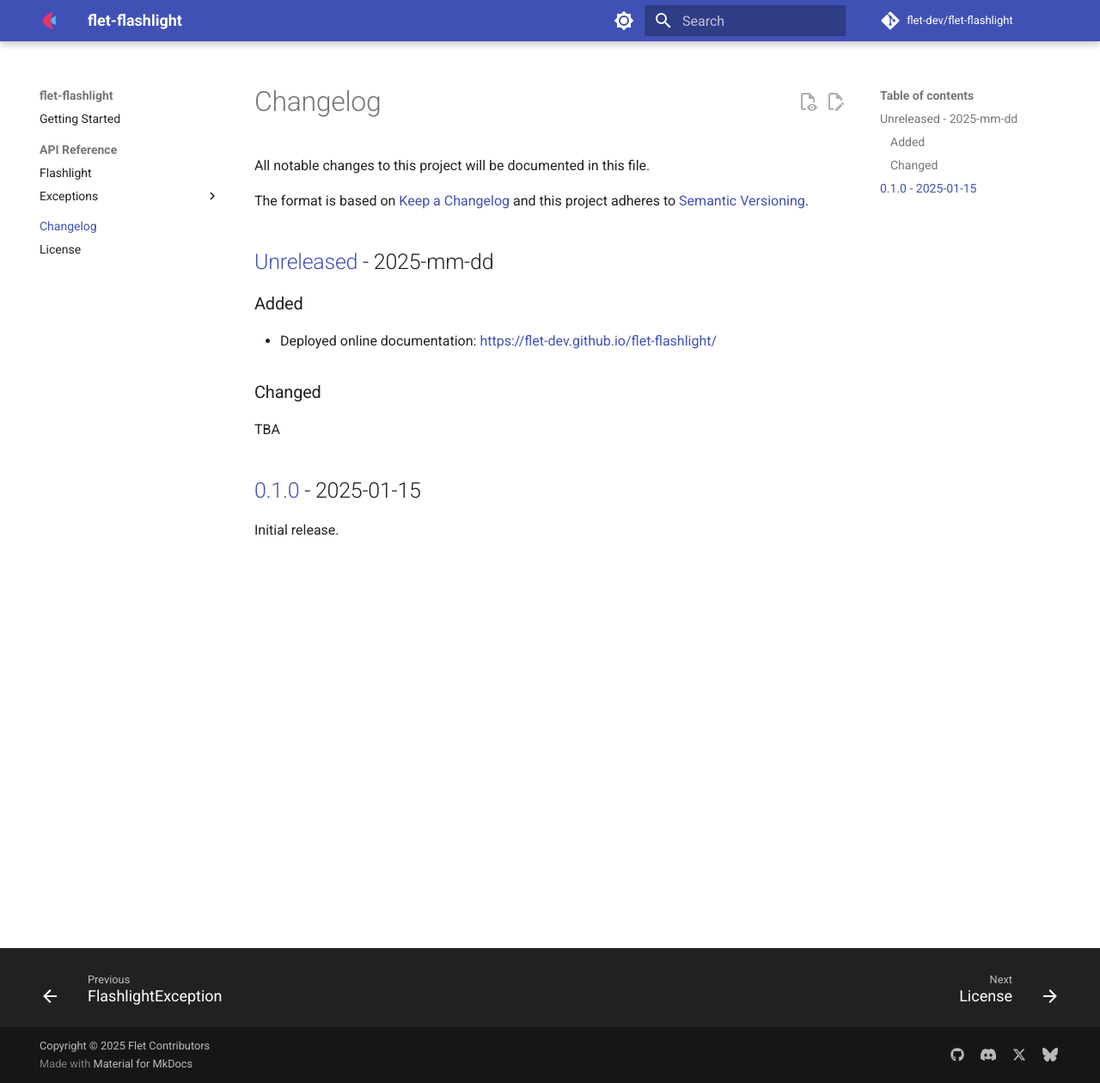
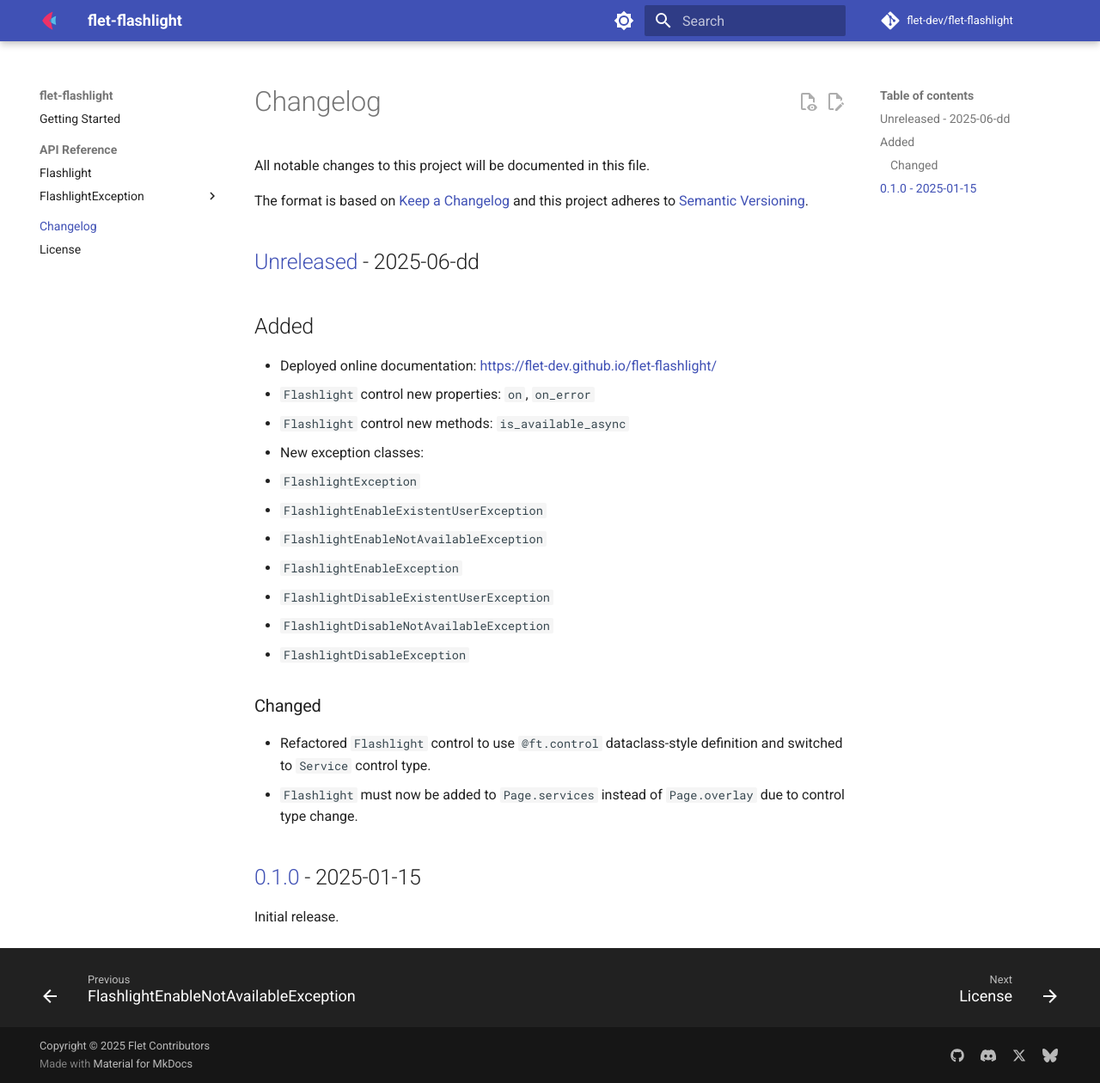
Before and after one commit to tct123/flet-flashlight, an MkDocs documentation site: the page built from docs/changelog.md, in a window 1280 px wide and 1260 px high. Shown: the whole window at 86% size. Built offline with MkDocs 1.6.1 and Material for MkDocs 9.7.7, drawn with Linux system fonts in a browser that asks for light colours; comment, search, counter and statistics services are not loaded; the version menu is left out.

Commit message:
write v0.2 changelog

```diff
--- a/CHANGELOG.md
+++ b/CHANGELOG.md
@@ -5,15 +5,26 @@ All notable changes to this project will be documented in this file.
 The format is based on [Keep a Changelog](http://keepachangelog.com/en/1.0.0/)
 and this project adheres to [Semantic Versioning](http://semver.org/spec/v2.0.0.html).
 
-## [Unreleased] - 2025-mm-dd
+## [Unreleased] - 2025-06-dd
 
-### Added
+## Added
 
 - Deployed online documentation: https://flet-dev.github.io/flet-flashlight/
+- `Flashlight` control new properties: `on`, `on_error`
+- `Flashlight` control new methods: `is_available_async`
+- New exception classes:
+  - `FlashlightException`
+  - `FlashlightEnableExistentUserException`
+  - `FlashlightEnableNotAvailableException`
+  - `FlashlightEnableException`
+  - `FlashlightDisableExistentUserException`
+  - `FlashlightDisableNotAvailableException`
+  - `FlashlightDisableException`
 
 ### Changed
 
-TBA
+- Refactored `Flashlight` control to use `@ft.control` dataclass-style definition and switched to `Service` control type.
+- `Flashlight` must now be added to `Page.services` instead of `Page.overlay` due to control type change.
 
 ## [0.1.0] - 2025-01-15
 
--- a/mkdocs.yml
+++ b/mkdocs.yml
@@ -78,14 +78,14 @@ nav:
   - Getting Started: index.md
   - API Reference:
       - Flashlight: flashlight.md
-      - Exceptions:
+      - FlashlightException:
+          - exceptions/flashlight_exception.md
           - FlashlightDisableException: exceptions/flashlight_disable_exception.md
           - FlashlightDisableExistentUserException: exceptions/flashlight_disable_existent_user_exception.md
           - FlashlightDisableNotAvailableException: exceptions/flashlight_disable_not_available_exception.md
           - FlashlightEnableExistentUserException: exceptions/flashlight_enable_existent_user_exception.md
           - FlashlightEnableException: exceptions/flashlight_enable_exception.md
           - FlashlightEnableNotAvailableException: exceptions/flashlight_enable_not_available_exception.md
-          - FlashlightException: exceptions/flashlight_exception.md
   - Changelog: changelog.md
   - License: license.md
 
```
Also changed, not shown: docs/index.md (+2 -1 lines), 2 other files.
